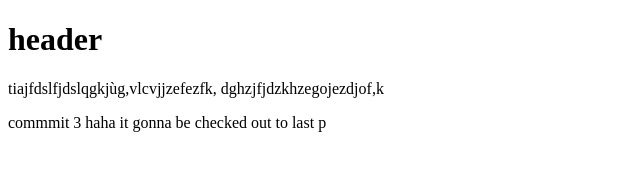
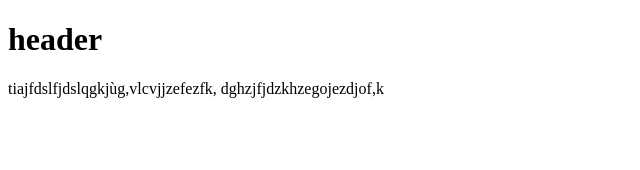
Before and after one commit to Hrabi80/Coursera_Angular, a plain HTML site: page templates/exemple.html in a window 1280 px wide. Shown: the whole page, without its empty margins (0-640 px from the left). Drawn offline with Linux system fonts and the light colour scheme.

Commit message:
fourth one

```diff
--- a/templates/exemple.html
+++ b/templates/exemple.html
@@ -7,6 +7,5 @@
   <body>
     <h1>header</h1>
     <p>tiajfdslfjdslqgkjùg,vlcvjjzefezfk, dghzjfjdzkhzegojezdjof,k</p>
-    <p>commmit 3 haha it gonna be checked out to last p</p>
   </body>
 </html>
```
